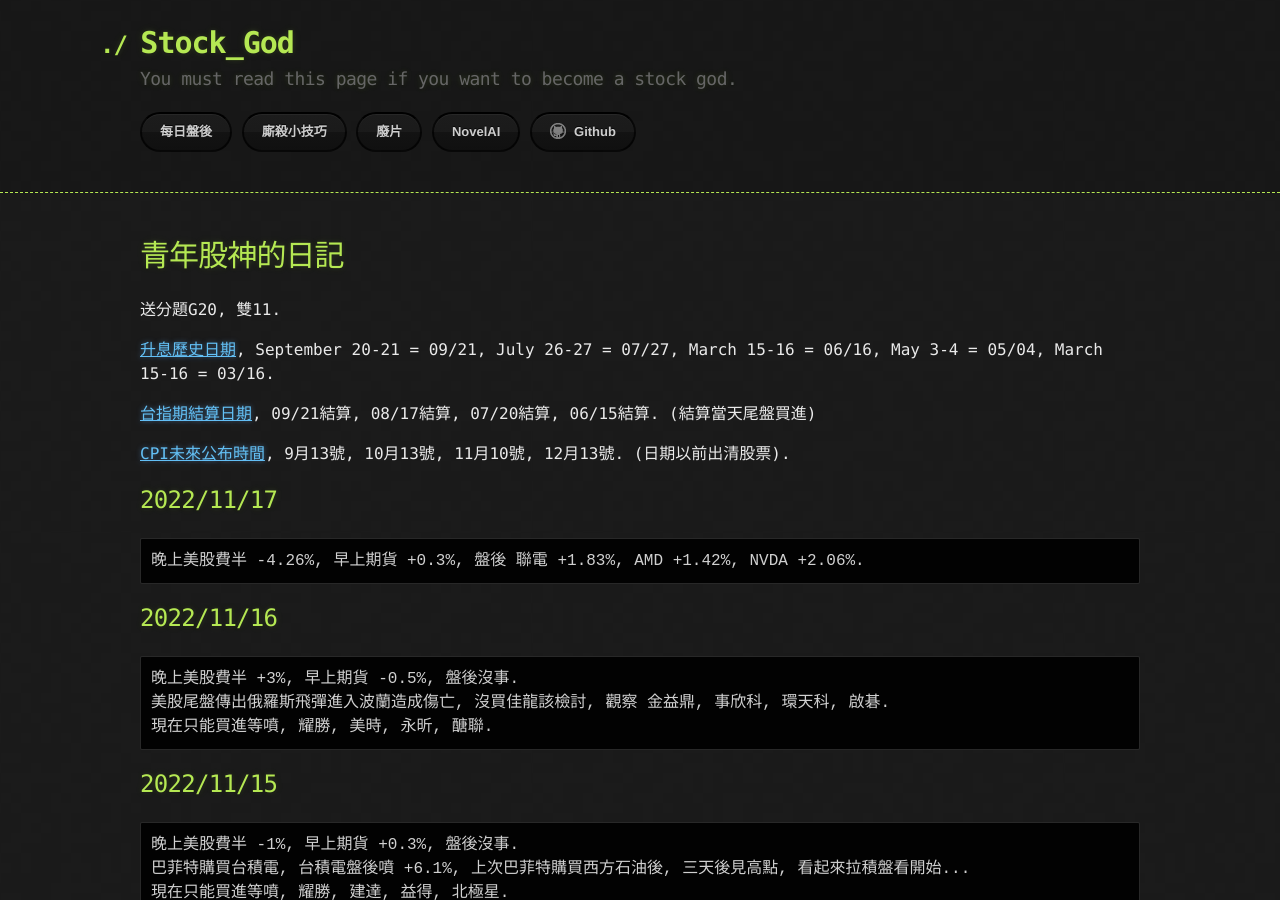
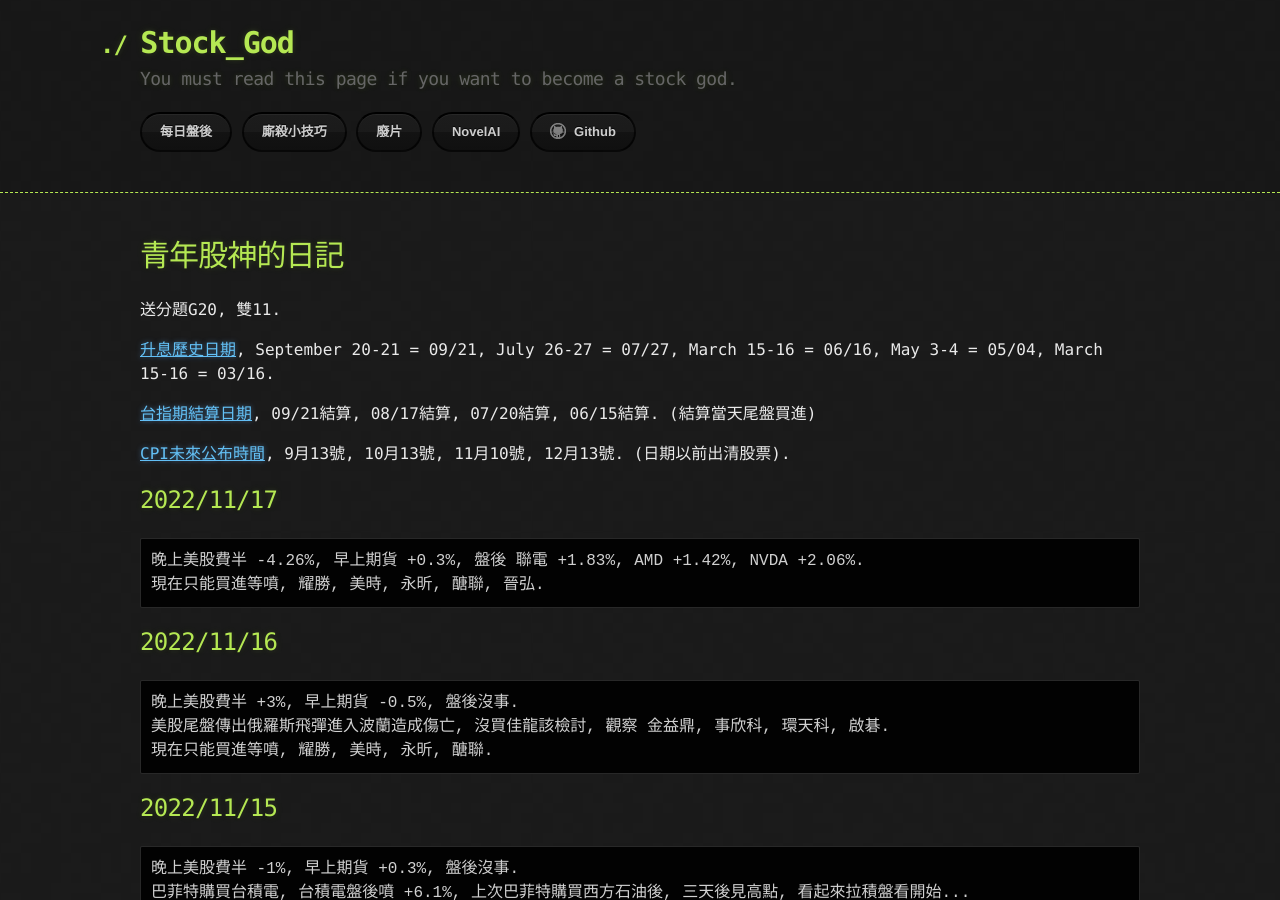
Before and after one commit to lepg5487/Stock_God, a Jekyll site: the page built from index.md, in a window 1280 px wide and 900 px high. Built offline with Jekyll 4.4.1, drawn with Linux system fonts in a browser that asks for light colours; our own code applies the rules of GitHub Pages for plain Markdown files.

Commit message:
Update index.md

````diff
--- a/index.md
+++ b/index.md
@@ -15,6 +15,7 @@ layout: testlayouts
 ## 2022/11/17
 ```
 晚上美股費半 -4.26%, 早上期貨 +0.3%, 盤後 聯電 +1.83%, AMD +1.42%, NVDA +2.06%.
+現在只能買進等噴, 耀勝, 美時, 永昕, 醣聯, 晉弘.
 ```
 
 ## 2022/11/16
````
